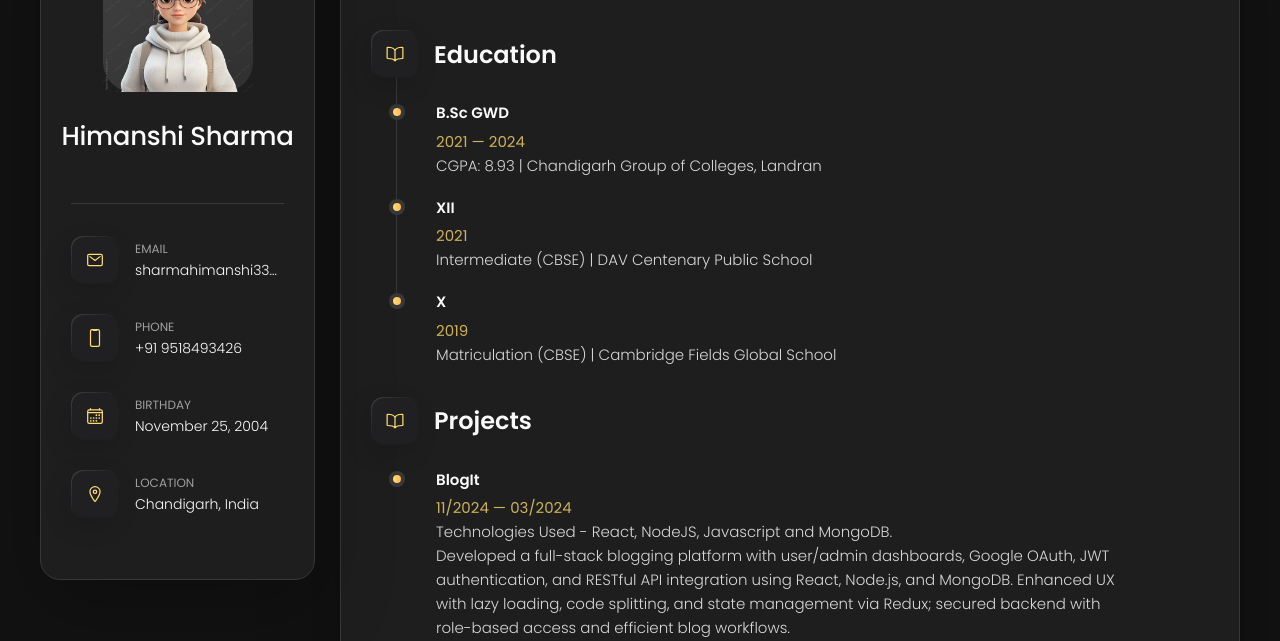
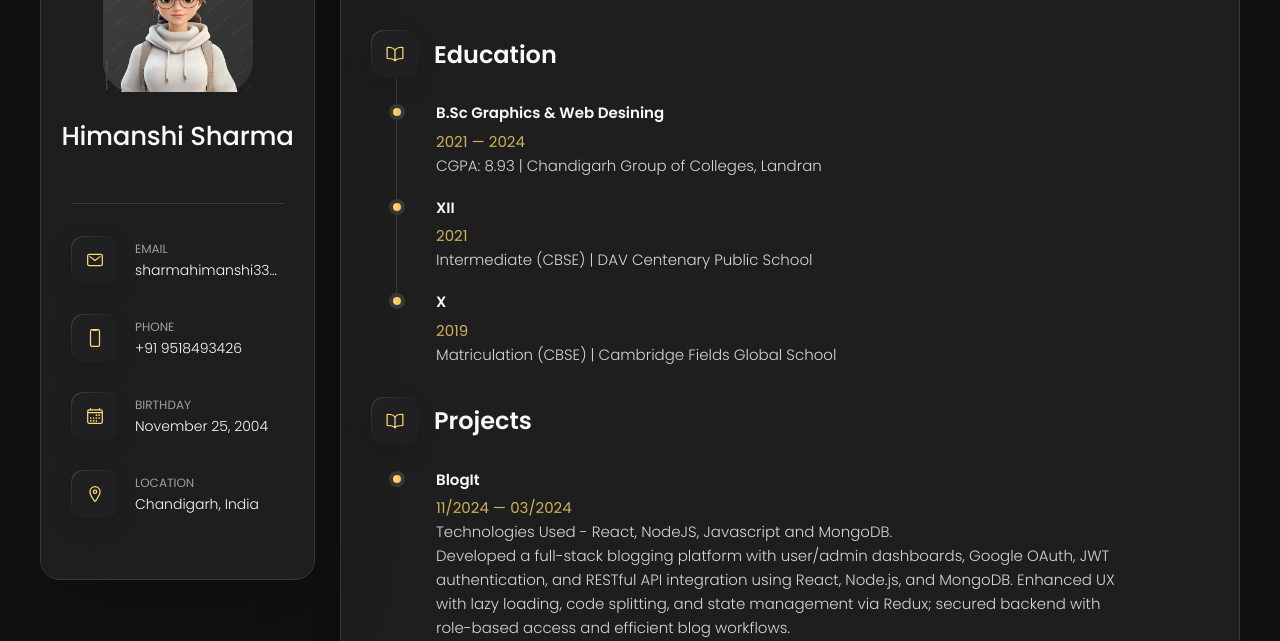
Before and after one commit to Himanshi-Moudgil/Profolio, a plain HTML site: page index.html in a window 1280 px wide. Both pictures are taken after a click on the button "Resume". Shown: the part 159-800 px from the top of the page. Drawn offline with nearby package versions, Linux system fonts and the light colour scheme.

Commit message:
Update index.html

```diff
--- a/index.html
+++ b/index.html
@@ -358,7 +358,7 @@
 
             <li class="timeline-item">
 
-              <h4 class="h4 timeline-item-title">B.Sc GWD</h4>
+              <h4 class="h4 timeline-item-title">B.Sc Graphics & Web Desining</h4>
 
               <span>2021 — 2024</span>
 
```
